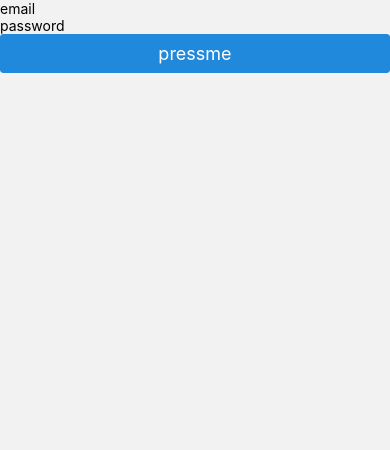
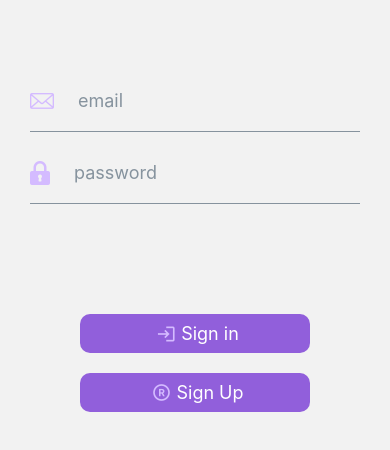
Before and after one commit to Mahmoud412/TasksMangeApp, a React Native app: screen /Register in a window 390 px wide. Shown: the top 450 px of the page. Built offline with nearby package versions, Linux system fonts and the light colour scheme.

Commit message:
added sign in

```diff
--- /dev/null
+++ b/src/hooks/useSignIn.tsx
@@ -0,0 +1,45 @@
+import {useState} from 'react';
+import {signInWithEmailAndPassword} from 'firebase/auth';
+import {auth} from '.././firebase/config';
+import {useNavigation} from '@react-navigation/native';
+
+export const useSignIn = (): UseSignInResult => {
+  const [loading, setLoading] = useState(false);
+  async function signIn(
+    email: string,
+    password: string,
+  ): Promise<SignInResult> {
+    setLoading(true);
+
+    try {
+      await signInWithEmailAndPassword(auth, email, password).then(
+        async res => {
+          console.log('user userSigned in', res);
+        },
+      );
+      setLoading(false);
+
+      return {
+        success: true,
+      };
+    } catch (error) {
+      setLoading(false);
+      if (typeof error === 'string') {
+        return {
+          success: false,
+          error,
+        };
+      } else {
+        return {
+          success: false,
+          error: null,
+        };
+      }
+    }
+  }
+
+  return {
+    loading,
+    signIn,
+  };
+};
--- a/src/hooks/useSignUp.tsx
+++ b/src/hooks/useSignUp.tsx
@@ -3,14 +3,7 @@ import React, {useState} from 'react';
 import {createUserWithEmailAndPassword} from 'firebase/auth';
 import {auth, db} from '.././firebase/config';
 import {setDoc, doc} from 'firebase/firestore/lite';
-export type SignUpResult = {
-  success: boolean;
-  error?: string | null;
-};
-type UseSignUpResult = {
-  loading: boolean;
-  signUp: (email: string, password: string) => Promise<SignUpResult>;
-};
+
 export const useSignUp = (): UseSignUpResult => {
   const [loading, setLoading] = useState(false);
   async function signUp(
@@ -25,6 +18,7 @@ export const useSignUp = (): UseSignUpResult => {
           console.log('user added to firebase');
           await setDoc(doc(db, 'users', res.user.uid), {
             email: res.user.email,
+            onwer_uid: res.user.uid,
           });
         },
       );
--- a/src/screens/Registration/RegisterScreen.tsx
+++ b/src/screens/Registration/RegisterScreen.tsx
@@ -1,20 +1,48 @@
 import {View, Text, SafeAreaView, TextInput} from 'react-native';
 import React, {useState} from 'react';
 import {Button} from 'react-native-elements';
-import {createUserWithEmailAndPassword} from 'firebase/auth';
-import {auth, db} from '../../firebase/config';
-import {setDoc, doc} from 'firebase/firestore/lite';
 import {useSignUp} from '../../hooks/useSignUp';
+import {Input} from 'react-native-elements';
+import {Icon} from '@rneui/themed';
+import styles from './styles';
+import {useSignIn} from '../../hooks/useSignIn';
+import {useNavigation} from '@react-navigation/native';
+import {NativeStackNavigationProp} from '@react-navigation/native-stack';
+import {RootStackParamList} from '../../navigation/Route';
+
+export type RegisterScreenNavigationProps = NativeStackNavigationProp<
+  RootStackParamList,
+  'Register'
+>;
 const RegisterScreen = () => {
   const {loading, signUp} = useSignUp();
+  const {signIn} = useSignIn();
   const [email, setEmail] = useState('');
   const [password, setPassword] = useState('');
   const [error, setError] = useState('');
+  const navigation = useNavigation<RegisterScreenNavigationProps>();
 
+  const navigate = navigation.navigate('Home');
   const handleSignUp = async () => {
     const result = await signUp(email, password);
     if (!result.success) {
-      setError(result.error || 'Unknown error');
+      setError(
+        result.error || 'SomeThing Went Wrong while we trying to sign you up',
+      );
+    }
+    if (result.success) {
+      navigate;
+    }
+  };
+  const handleSignIn = async () => {
+    const result = await signIn(email, password);
+    if (!result.success) {
+      setError(
+        result.error || ' SomeThing Went Wrong while we trying to sign you in ',
+      );
+    }
+    if (result.success) {
+      navigate;
     }
   };
   if (loading) {
@@ -25,18 +53,60 @@ const RegisterScreen = () => {
     );
   }
   return (
-    <SafeAreaView>
-      <TextInput
+    <SafeAreaView style={styles.container}>
+      <View style={styles.subContainer}>
+        <Input
+          style={styles.input}
           placeholder="email"
           value={email}
           onChangeText={text => setEmail(text)}
+          leftIcon={
+            <Icon name="email" type="fontisto" size={24} color="#D4BBFF" />
+          }
         />
-      <TextInput
+        <Input
+          style={styles.input}
           placeholder="password"
+          secureTextEntry={true}
           onChangeText={text => setPassword(text)}
           value={password}
+          leftIcon={
+            <Icon name="locked" type="fontisto" size={24} color="#D4BBFF" />
+          }
         />
-      <Button title="pressme" onPress={handleSignUp} />
+      </View>
+      <View style={styles.buttonContaier}>
+        <Button
+          buttonStyle={styles.sginInButtonStyle}
+          containerStyle={styles.buttonContaierStyle}
+          icon={
+            <Icon
+              style={{marginHorizontal: 5}}
+              name="login"
+              size={20}
+              type="antDesign"
+              color="#D4BBFF"
+            />
+          }
+          title="Sign in"
+          onPress={handleSignIn}
+        />
+        <Button
+          buttonStyle={styles.signUpButtonStyle}
+          containerStyle={styles.buttonContaierStyle}
+          icon={
+            <Icon
+              style={{marginHorizontal: 5}}
+              name="registered-trademark"
+              size={20}
+              type="material-community"
+              color="#D4BBFF"
+            />
+          }
+          title="Sign Up"
+          onPress={handleSignUp}
+        />
+      </View>
       {error ? <Text>{error}</Text> : null}
     </SafeAreaView>
   );
--- /dev/null
+++ b/src/screens/Registration/styles.ts
@@ -0,0 +1,34 @@
+import {StyleSheet} from 'react-native';
+
+const styles = StyleSheet.create({
+  container: {
+    padding: 10,
+  },
+  subContainer: {
+    padding: 20,
+    marginVertical: 50,
+  },
+  input: {
+    margin: 10,
+    padding: 10,
+  },
+  buttonContaier: {
+    margin: 10,
+    padding: 10,
+    alignItems: 'center',
+  },
+  sginInButtonStyle: {
+    backgroundColor: '#915FDB',
+    borderRadius: 10,
+  },
+  buttonContaierStyle: {
+    width: 250,
+    padding: 10,
+  },
+  signUpButtonStyle: {
+    backgroundColor: '#915FDB',
+    borderRadius: 10,
+  },
+});
+
+export default styles;
```
Also changed, not shown: typings.d.ts (added, +17 -0 lines). Lines whose indentation alone changed are shown as unchanged.
